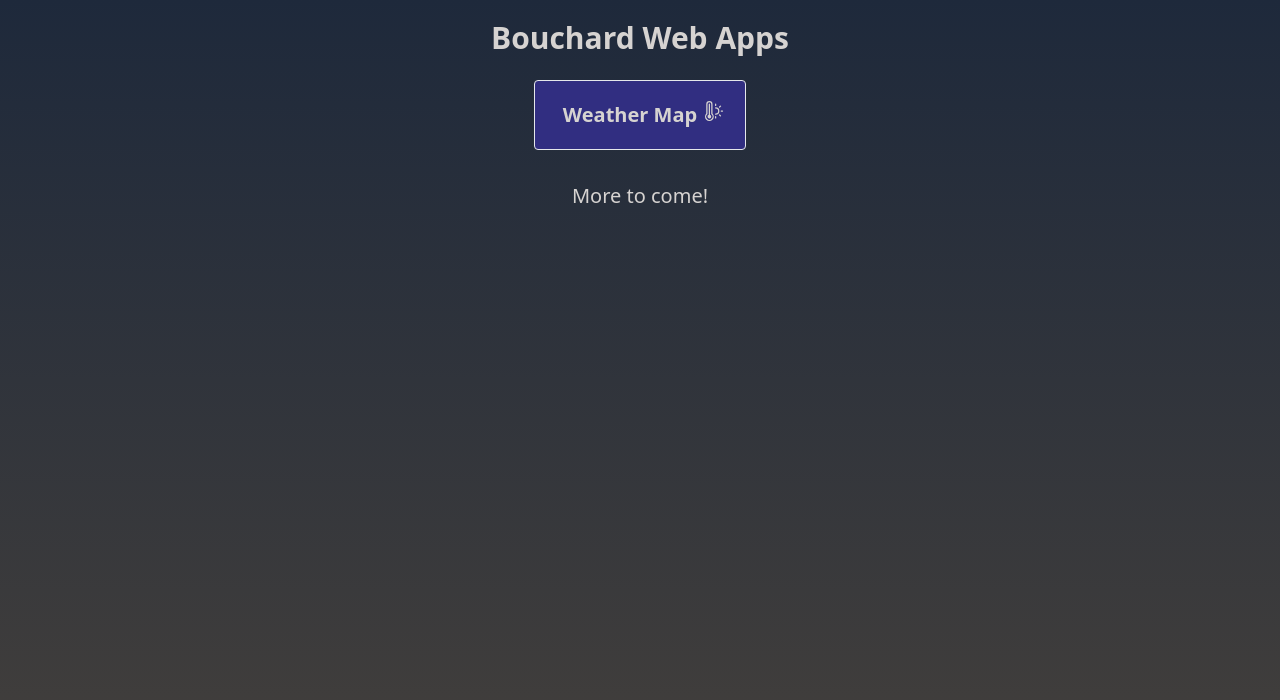
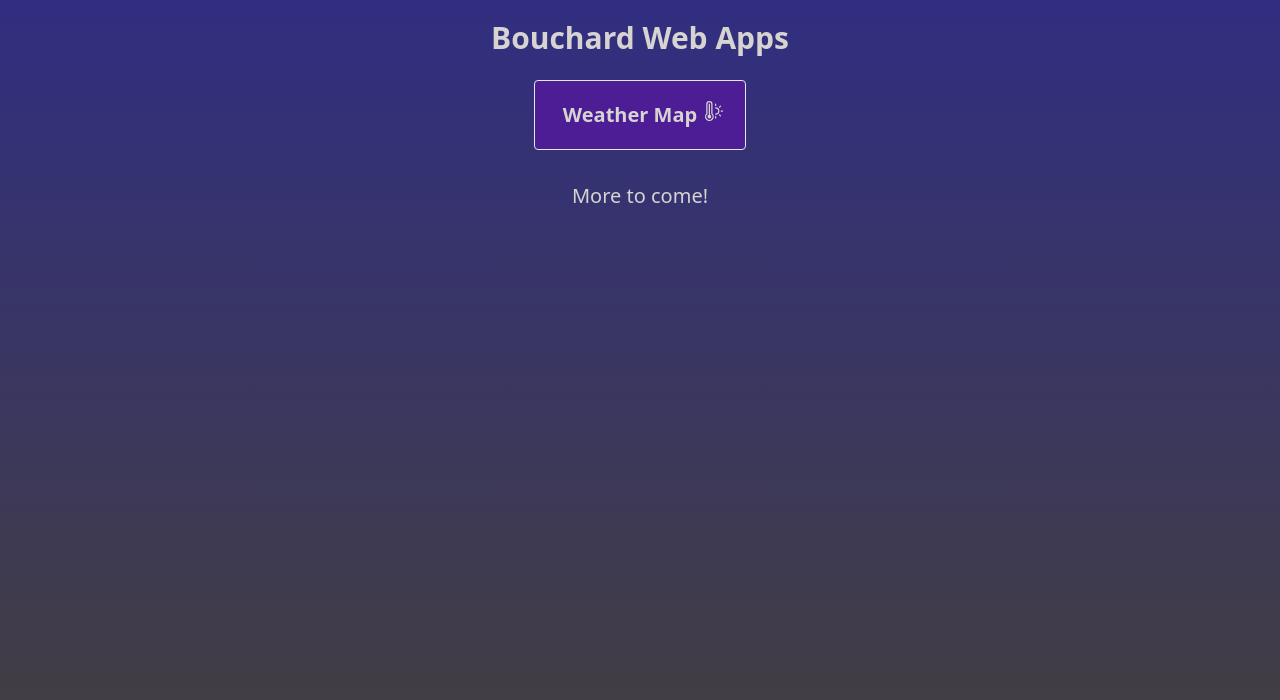
Before and after one commit to JoeBouchard/nextjs-portfolio, a Next.js app: page /webapps in a window 1280 px wide. Shown: the top 700 px of the page. Built offline with nearby package versions, Linux system fonts and the light colour scheme.

Commit message:
Improved theme in manifest json

```diff
--- a/pages/webapps.js
+++ b/pages/webapps.js
@@ -14,7 +14,7 @@ const Webapps = () => {
     <div
       className="bg-fixed bg-center bg-cover
       bg-gradient-to-b
-        from-slate-800 to-stone-700 text-stone-300"
+        from-indigo-900 to-stone-700 text-stone-300"
       style={{
         width: "100vw",
         minHeight: "100vh",
@@ -27,7 +27,7 @@ const Webapps = () => {
       {webapps.map((w, k) => (
         <Link href={`/webapps/${w.link}`} key={k} id={k}>
           <div
-            className="animate-fadeUp mx-auto text-xl font-bold p-5 m-3 border rounded bg-indigo-900"
+            className="animate-fadeUp mx-auto text-xl font-bold p-5 m-3 border rounded bg-violet-900"
             style={{
               display: "flex",
               inlineSize: "fit-content",
--- a/public/serviceworker.js
+++ b/public/serviceworker.js
@@ -1,4 +1,4 @@
-const version = "1.02";
+const version = "1.021";
 try {
   const PRECACHE = `precache-${version}`;
   const RUNTIME = `runtime-${version}`;
```
Also changed, not shown: public/manifest.json.
